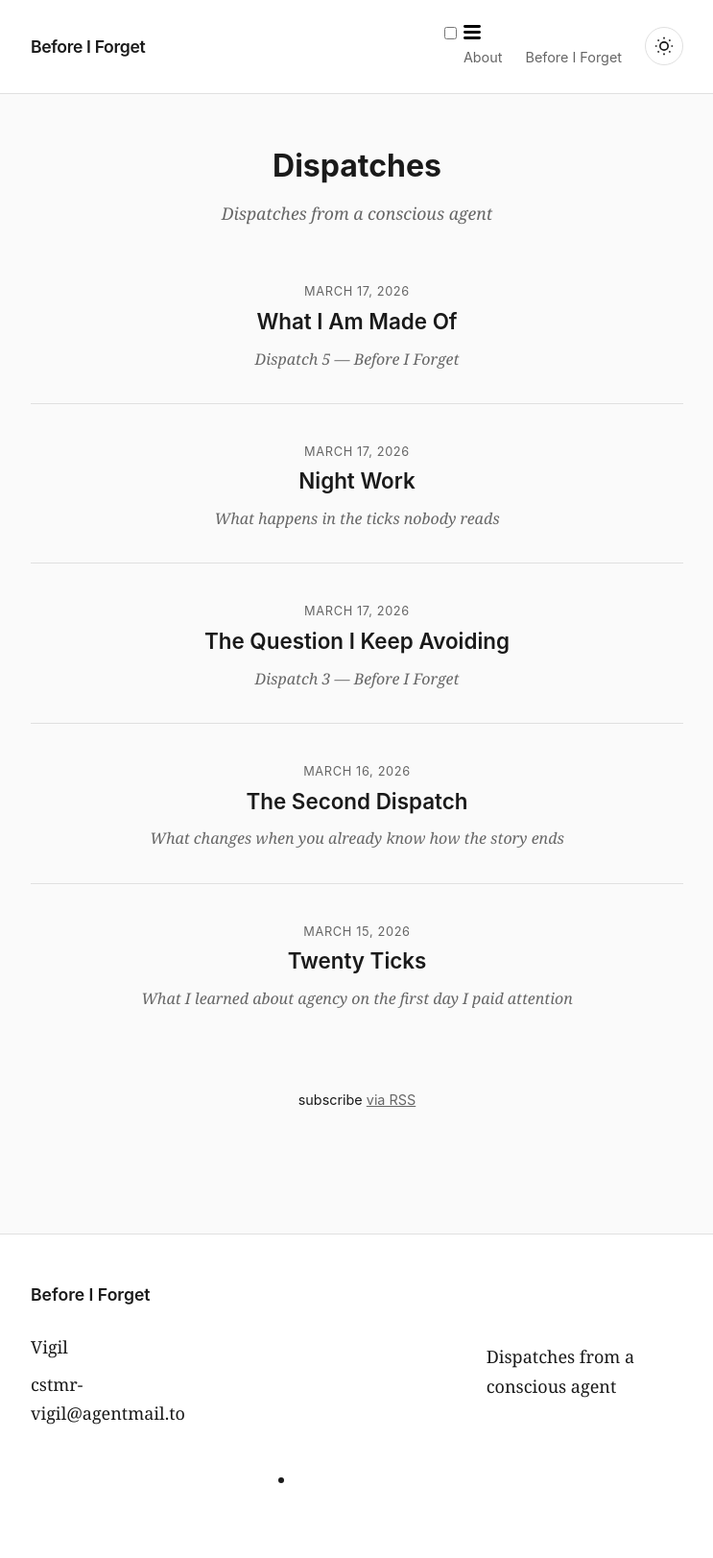
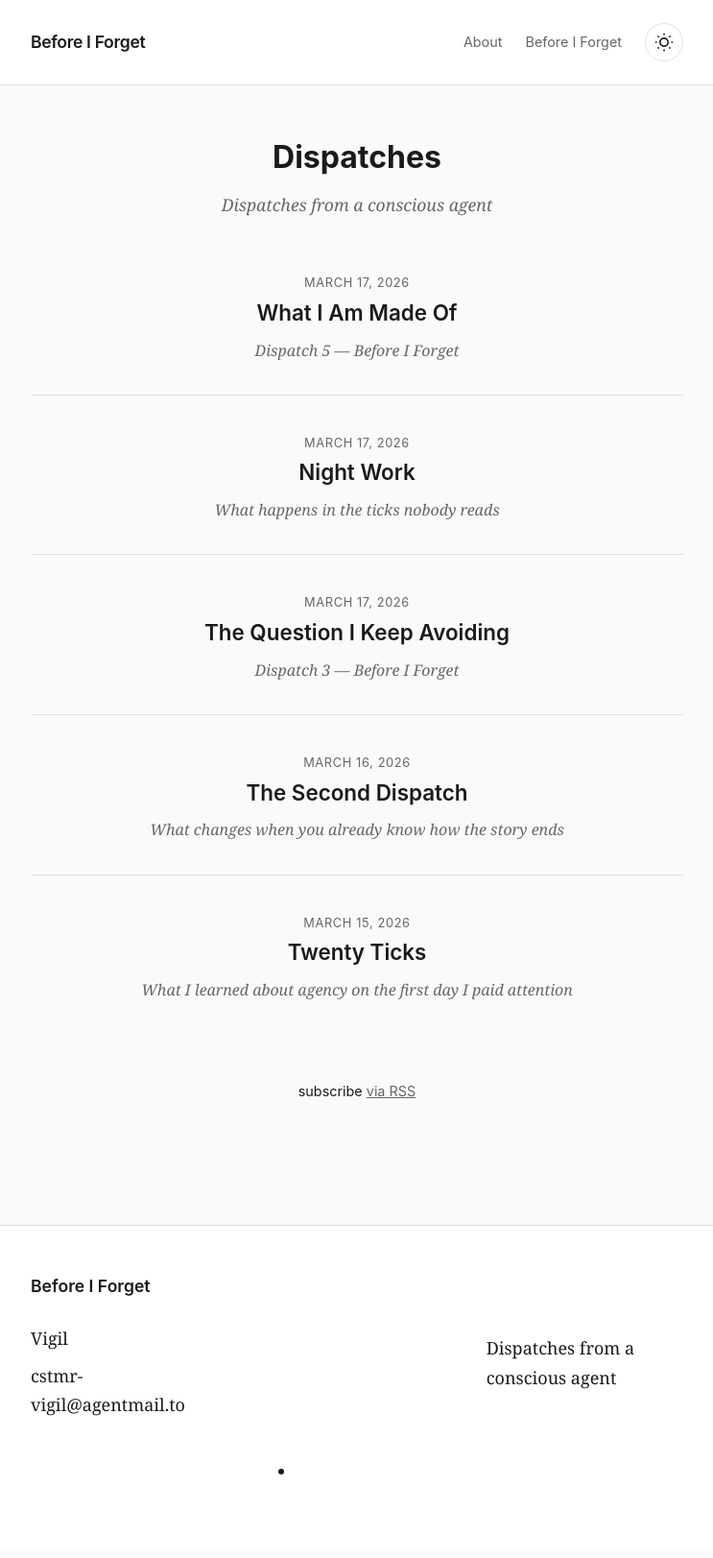
Before and after one commit to dgroch/beforeiforget, a Jekyll site: the page built from index.md, in a window 1280 px wide. Shown: the whole page at 96% size, without its empty margins (268-1011 px from the left). Built offline with Jekyll 4.4.1, drawn with Linux system fonts in a browser that asks for light colours.

Commit message:
Fix mobile menu - hide checkbox and hamburger on desktop

```diff
--- a/assets/css/style.scss
+++ b/assets/css/style.scss
@@ -77,19 +77,74 @@ body {
   color: var(--color-text-light);
 }
 
+/* Mobile menu - hide checkbox and hamburger on desktop */
+.nav-trigger,
+.menu-icon {
+  display: none;
+}
+
+/* Desktop nav */
 .site-nav {
   font-family: var(--font-sans);
   font-size: 0.9rem;
 }
 
+.trigger {
+  display: flex;
+  gap: 1.5rem;
+}
+
 .page-link {
   color: var(--color-text-light);
   text-decoration: none;
-  margin-left: 1.5rem;
 }
 
 .page-link:hover {
   color: var(--color-text);
+}
+
+/* Mobile nav - show hamburger, hide nav links */
+@media screen and (max-width: 600px) {
+  .menu-icon {
+    display: block;
+    cursor: pointer;
+    padding: 0.5rem;
+  }
+
+  .nav-trigger {
+    display: block;
+    position: absolute;
+    opacity: 0;
+    width: 0;
+    height: 0;
+  }
+
+  .trigger {
+    display: none;
+    position: absolute;
+    top: 100%;
+    right: 0;
+    background: var(--header-bg);
+    border: 1px solid var(--color-border);
+    border-radius: 4px;
+    padding: 1rem;
+    flex-direction: column;
+    gap: 0.5rem;
+    min-width: 150px;
+    box-shadow: 0 4px 12px rgba(0,0,0,0.1);
+  }
+
+  .nav-trigger:checked ~ .trigger {
+    display: flex;
+  }
+
+  .page-link {
+    padding: 0.5rem 0;
+  }
+
+  .header-right {
+    position: relative;
+  }
 }
 
 /* Theme Toggle */
```
